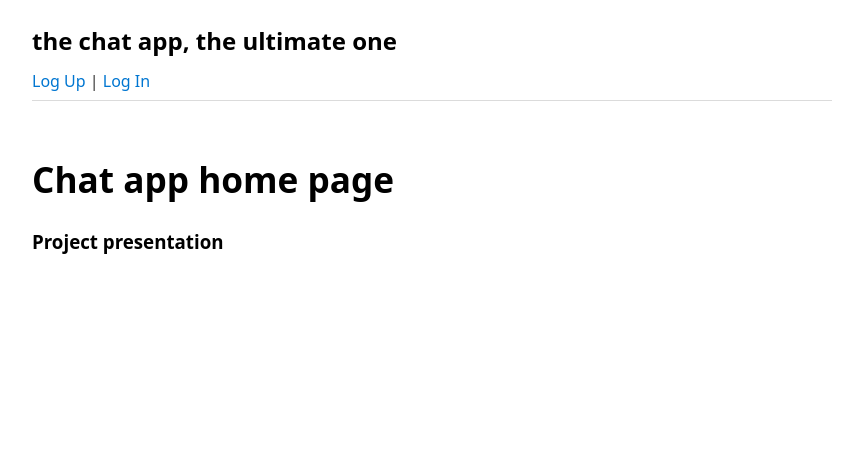
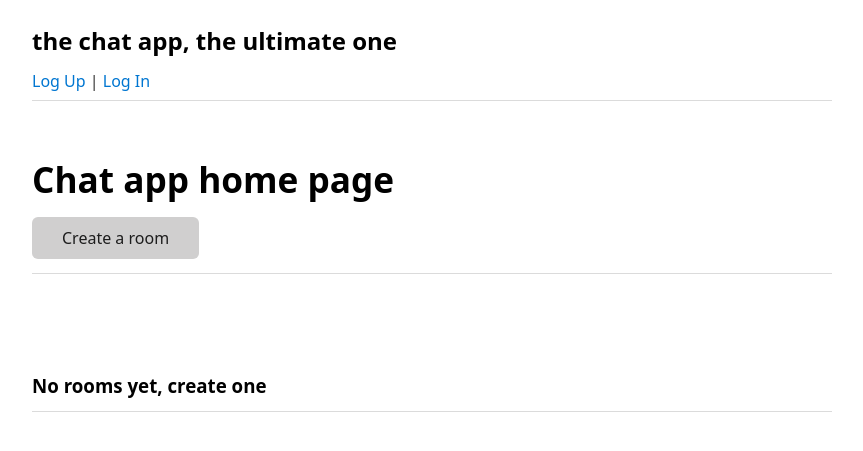
Before and after one commit to abstractHunter/chatley, a Django app: page / in a window 1280 px wide. Shown: the top 451 px of the page, without its empty margins (208-1071 px from the left). Run offline with Django 4.2, Linux system fonts and the light colour scheme; data that the repository does not hold is empty.

Commit message:
update chat index.html file

```diff
--- a/chat/templates/chat/index.html
+++ b/chat/templates/chat/index.html
@@ -5,7 +5,6 @@
 
     <h1>Chat app home page</h1>
 
-    {% if user.is_authenticated %}
 
     <button onclick="window.location.href='{% url "newroom" %}';">
         Create a room
@@ -32,11 +31,6 @@
 
     {% endif %}
         <br><br>
-    {% else %}
-
-        <h3>Project presentation</h3>
-
-    {% endif %}
 
 
 {% endblock content %}
```
Lines whose indentation alone changed are shown as unchanged.
